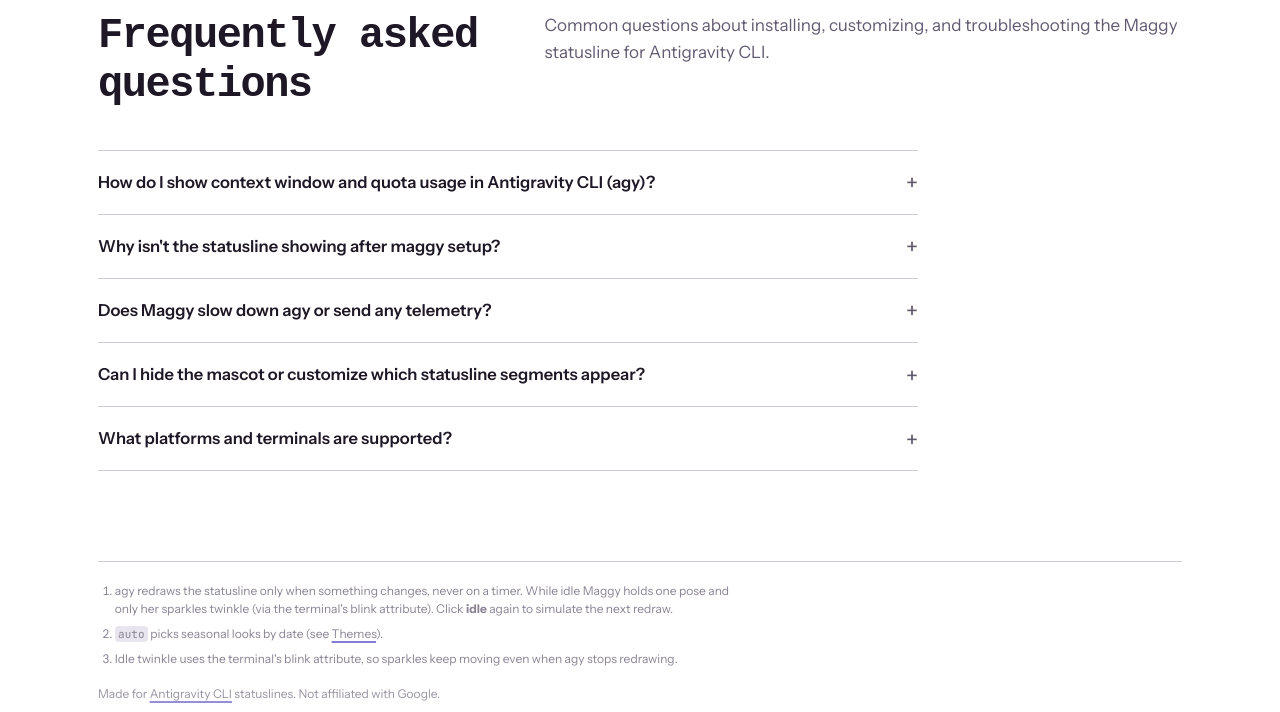
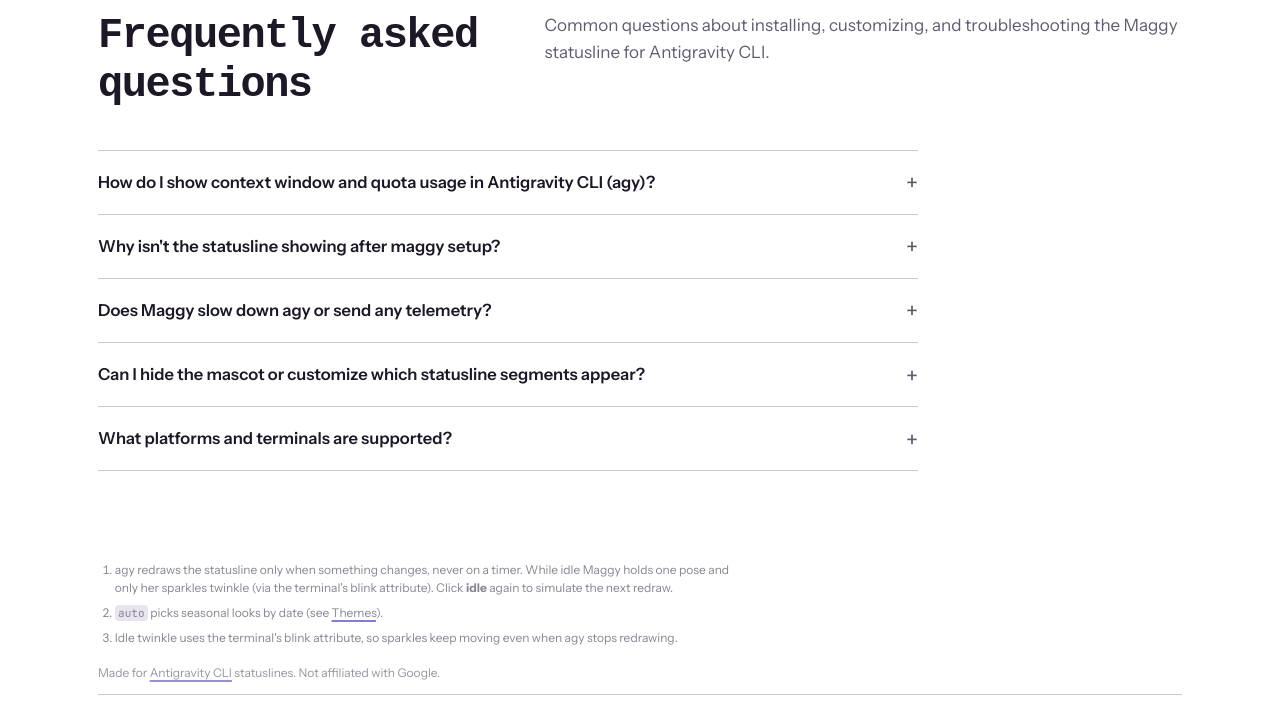
Before and after one commit to agy-pet/agy-pet.github.io, a plain HTML site: page index.html in a window 1280 px wide. Shown: the part 4087-4799 px from the top of the page. Drawn offline with Linux system fonts and the light colour scheme; a web font is replaced by a local one.

Commit message:
deploy: agy-pet/maggy@a473451

```diff
--- a/style.css
+++ b/style.css
@@ -750,8 +750,7 @@ section { scroll-margin-top: 24px; }
 .footnotes {
   list-style: decimal;
   margin: 0 0 16px;
-  padding: 20px 0 0 1.4em;
-  border-top: 1px solid var(--line);
+  padding: 0 0 0 1.4em;
   font-size: 12px;
   line-height: 1.55;
   color: var(--muted);
```
